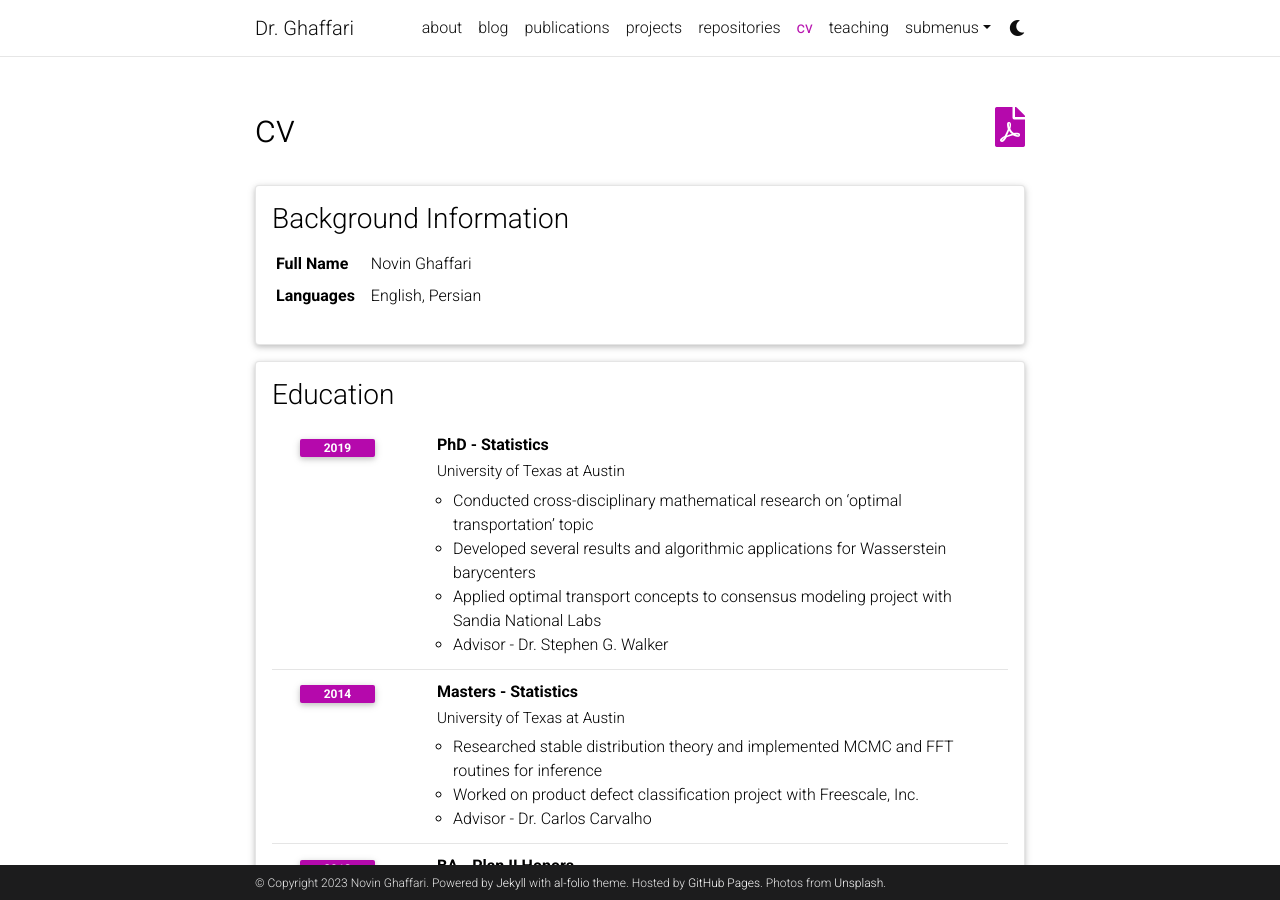
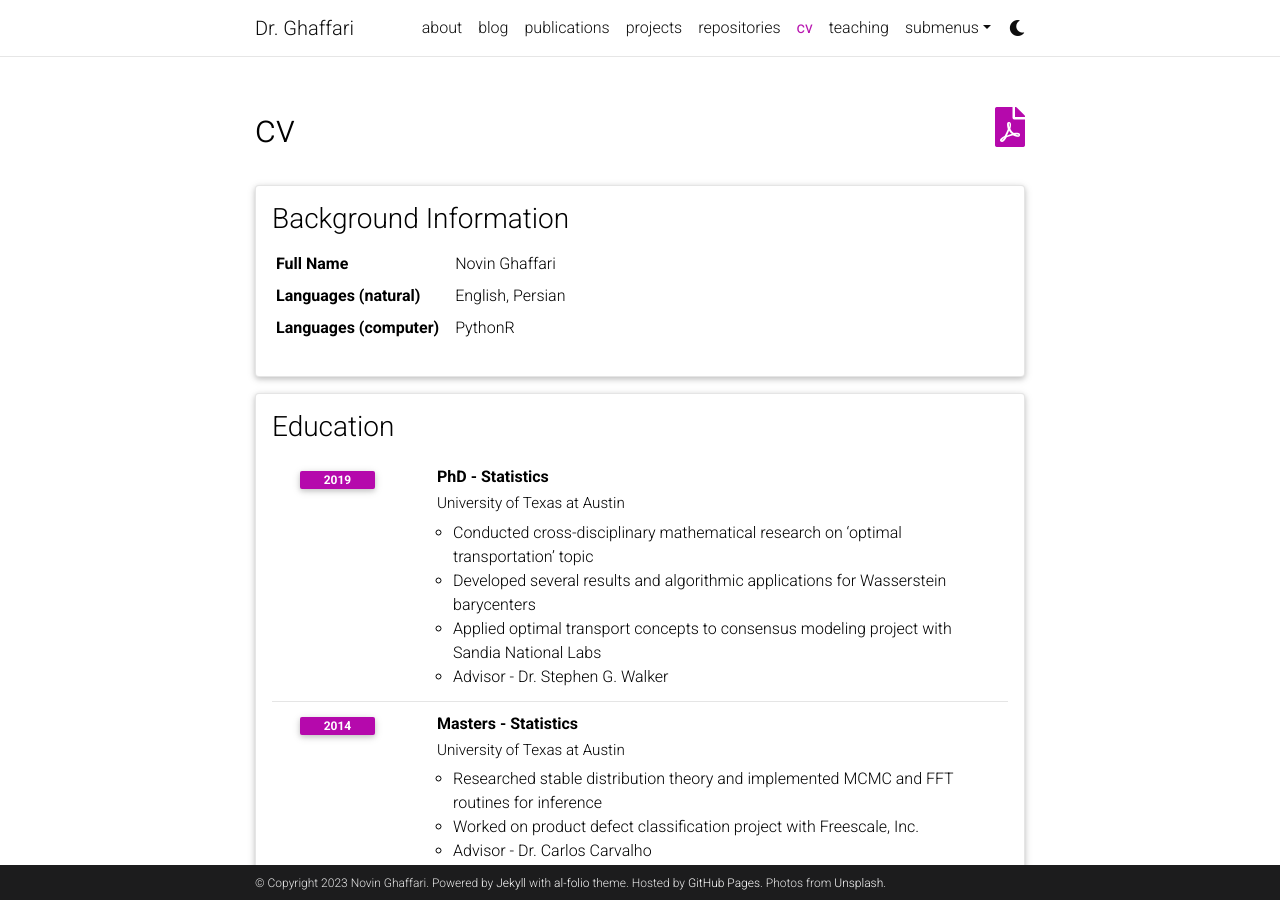
Before and after one commit to nghaffari/nghaffari.github.io, a Jekyll site: the page built from _pages/cv.md, in a window 1280 px wide and 900 px high. Built offline with Jekyll 4.4.1, drawn with Linux system fonts in a browser that asks for light colours; comment, search, counter and statistics services are not loaded; a style sheet for code colours, icons or effects is not loaded.

Commit message:
Update cv.yml

```diff
--- a/_data/cv.yml
+++ b/_data/cv.yml
@@ -3,8 +3,12 @@
   contents:
     - name: Full Name
       value: Novin Ghaffari
-    - name: Languages
+    - name: Languages (natural)
       value: English, Persian
+    - name: Languages (computer)
+      value:
+        - Python
+        - R
 
 - title: Education
   type: time_table
```
